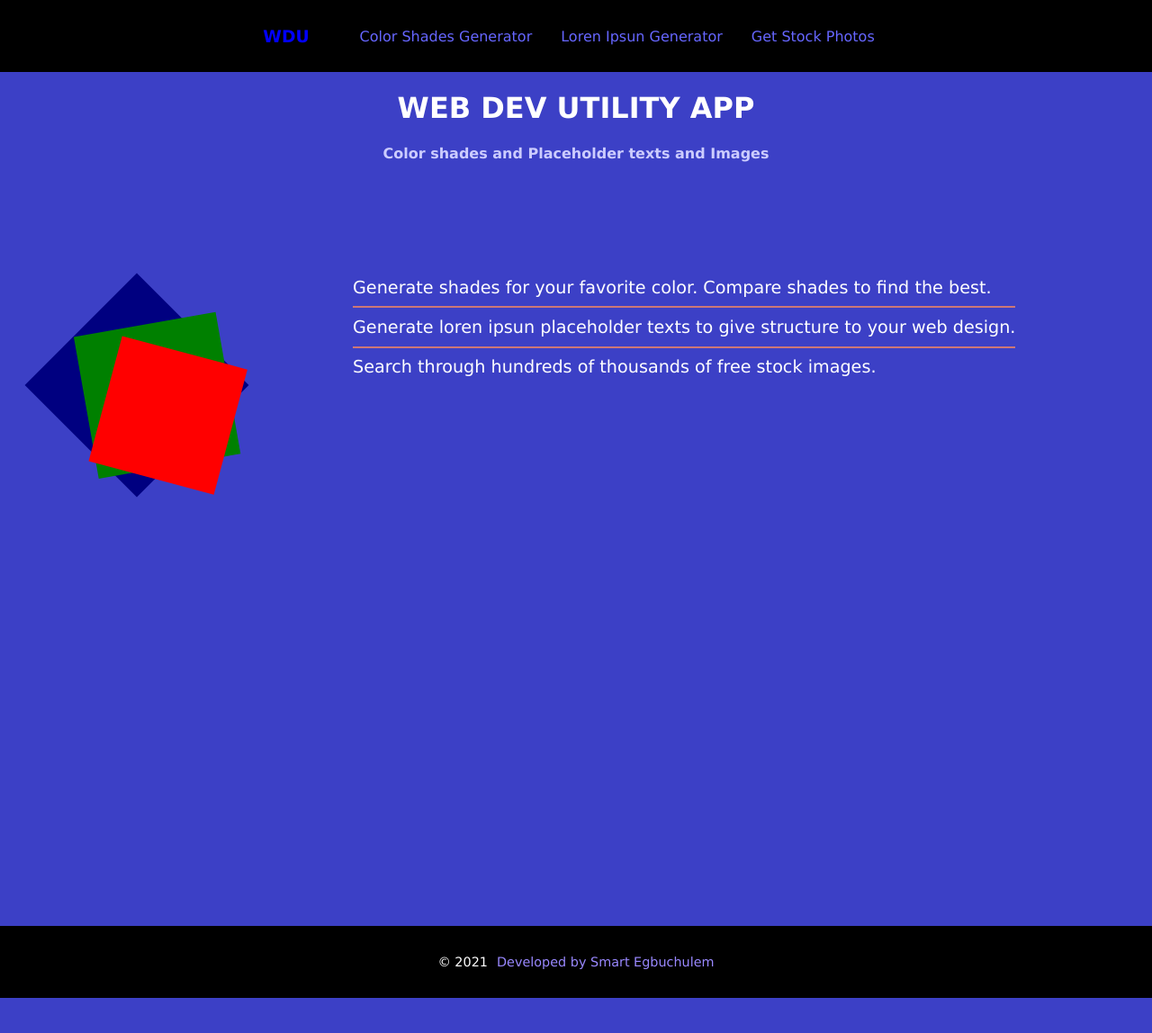
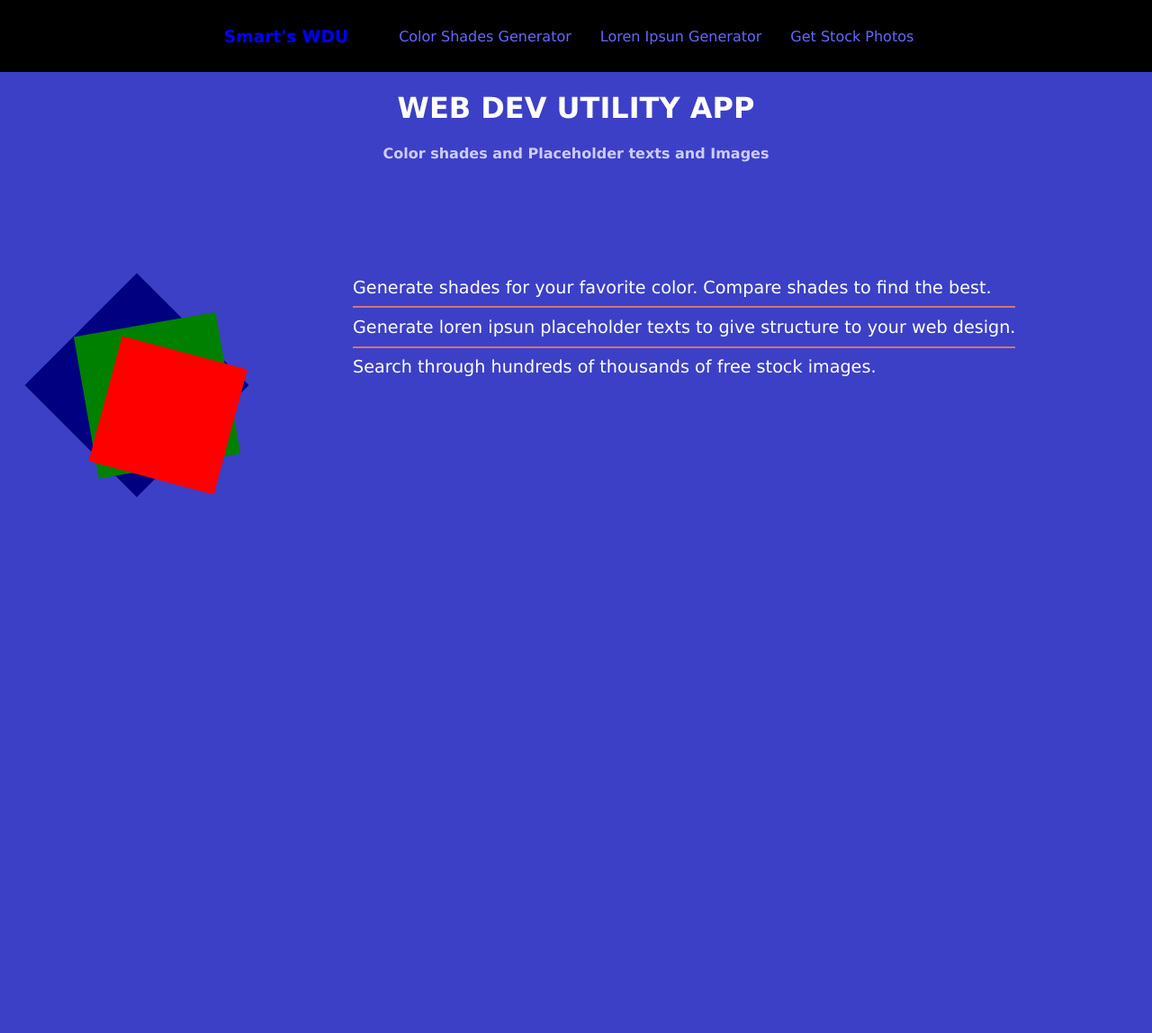
Before and after one commit to SmartGlaxx/webdev-utility, a React (Create React App) app: page / in a window 1280 px wide. Shown: the top 1148 px of the page at 90% size. Before the commit the page ends 1109 px from the top, so only its background shows below. Built offline with nearby package versions, Linux system fonts and the light colour scheme.

Commit message:
minor changes

```diff
--- a/src/App.css
+++ b/src/App.css
@@ -28,7 +28,7 @@ body{
   text-align: center;
   font-family: 'Verdana','times';
   background: var( --backgnd-color);
-
+  position: relative;
 }
 .info{
   color: var(--text-color);
--- a/src/App.js
+++ b/src/App.js
@@ -33,7 +33,7 @@ const App = ()=>{
           <Error />
         </Route>
       </Switch>
-       <Footer />
+
     </Router>
     </>
   )
--- a/src/components/footer.js
+++ b/src/components/footer.js
@@ -3,7 +3,7 @@ import styled from 'styled-components';
 
 const FootDiv = styled.div`
     background: black;
-    position: relative;
+    position: absolute;
     display: flex;
     align-items: center;
     justify-content: center;
--- a/src/components/header.js
+++ b/src/components/header.js
@@ -165,7 +165,7 @@ const Header =()=>{
       <div>Image URL</div><div>copied</div>
        </div>
        </>}
-        <Link className=' heading' to='/' activeClassName='active'><h3>WDU</h3></Link>
+        <Link className=' heading' to='/' activeClassName='active'><h3>Smart's WDU</h3></Link>
               <ul className='links'>
                 <NavLink to='/colors' className='link' activeClassName='active'>Color Shades Generator</NavLink>
                 <NavLink to='/loren' className='link' activeClassName='active'>Loren Ipsun Generator</NavLink>
--- a/src/pages/colors.js
+++ b/src/pages/colors.js
@@ -4,7 +4,7 @@ import Values from 'values.js'
 import styled from 'styled-components';
 import {FaRegCopy, FaSearch} from 'react-icons/fa'
 import {Color} from '../components/color'
-
+import Footer from '../components/footer'
 
 const Container = styled.div`
 font-size: 1.4rem;
@@ -167,6 +167,7 @@ function App() {
          return <Color key={i} item={item} i={i} />
        })}
       </div>
+      <Footer />
     </Container>
 
   );
--- a/src/pages/home.js
+++ b/src/pages/home.js
@@ -4,14 +4,15 @@ import '../App.css';
 import Values from 'values.js'
 import styled from 'styled-components';
 import {Link} from 'react-router-dom'
-
+//import Footer from '../components/footer'
 
 const Container = styled.div`
 font-size: 1rem;
 max-width: 100%;
-min-height: calc(120vh - 2rem);
+min-height: 140vh;
 box-sizing: border-box;
 height:auto;
+position: relative;
 
 .colorbox{
   margin-top: 2rem;
```
